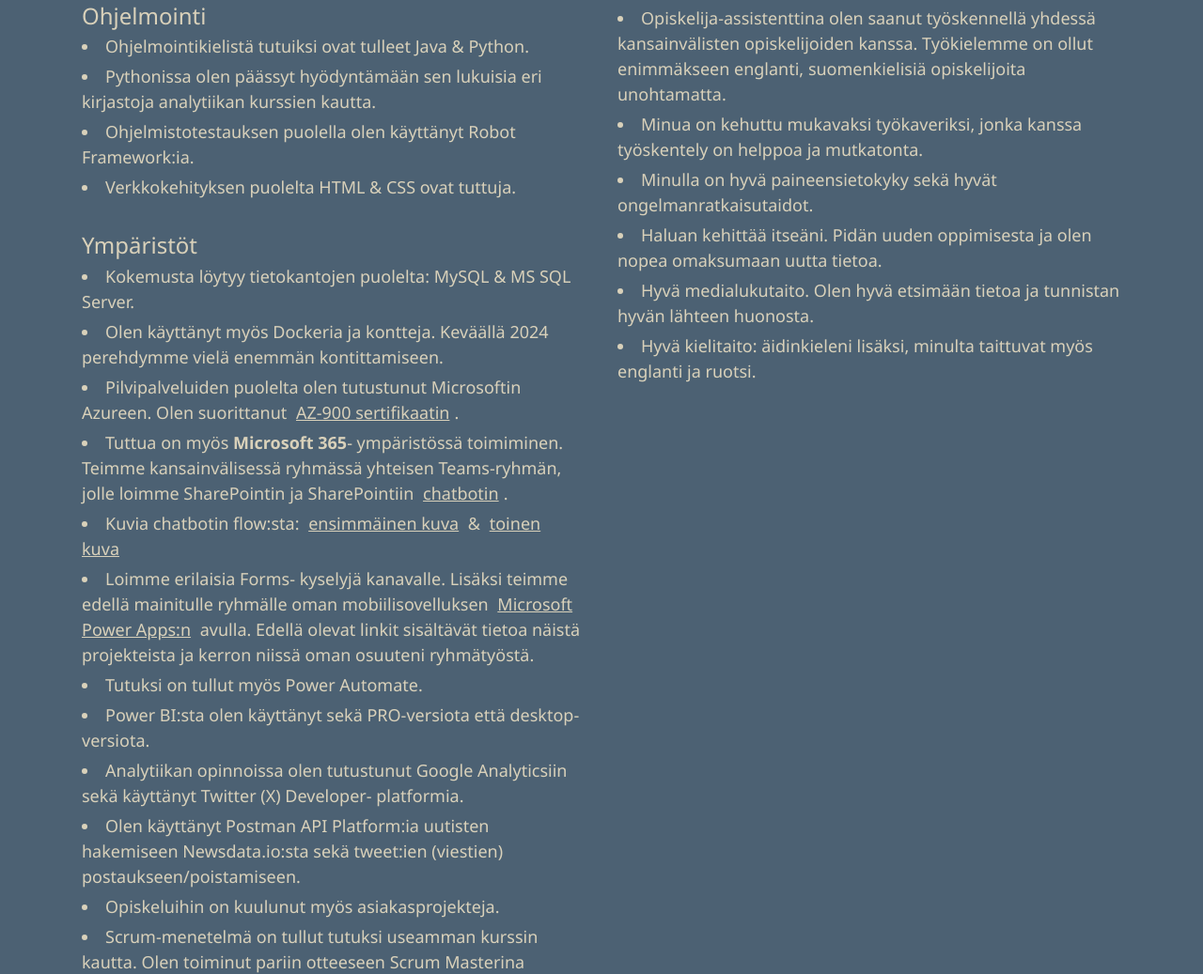
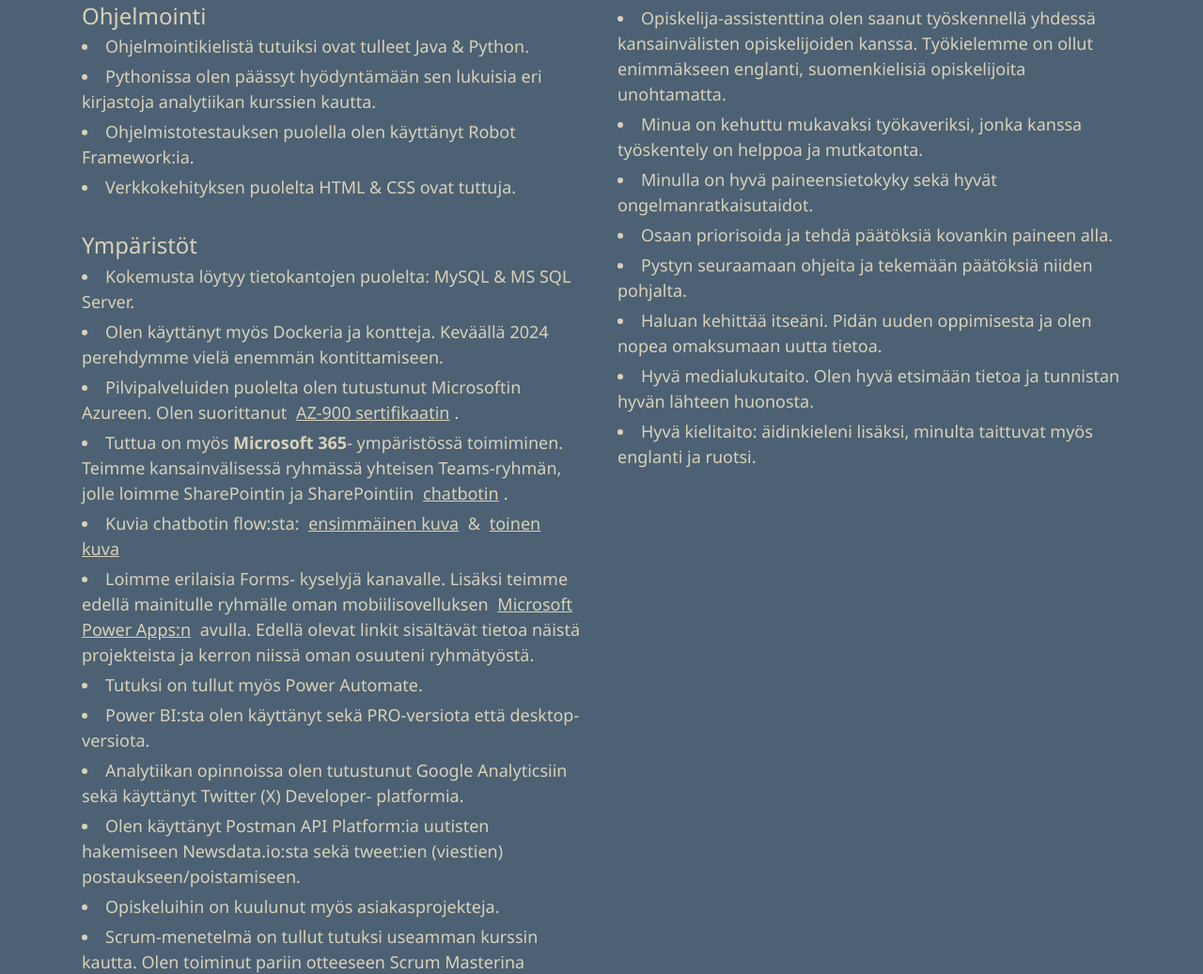
Before and after one commit to tiibuturner/CurriculumVitae, a plain HTML site: page curriculumvitae.html in a window 1280 px wide. Shown: the part 1254-2291 px from the top of the page at 94% size. Drawn offline with nearby package versions, Linux system fonts and the light colour scheme.

Commit message:
Added something to the soft skills

```diff
--- a/curriculumvitae.html
+++ b/curriculumvitae.html
@@ -117,6 +117,8 @@ Tavoitteenani on työllistyä tälle sektorille.</p>
         <li>Opiskelija-assistenttina olen saanut työskennellä yhdessä kansainvälisten opiskelijoiden kanssa. Työkielemme on ollut enimmäkseen englanti, suomenkielisiä opiskelijoita unohtamatta.</li>
         <li>Minua on kehuttu mukavaksi työkaveriksi, jonka kanssa työskentely on helppoa ja mutkatonta.</li>
         <li>Minulla on hyvä paineensietokyky sekä hyvät ongelmanratkaisutaidot.</li>
+        <li>Osaan priorisoida ja tehdä päätöksiä kovankin paineen alla.</li>
+        <li>Pystyn seuraamaan ohjeita ja tekemään päätöksiä niiden pohjalta.</li>
         <li>Haluan kehittää itseäni. Pidän uuden oppimisesta ja olen nopea omaksumaan uutta tietoa.</li>
         <li>Hyvä medialukutaito. Olen hyvä etsimään tietoa ja tunnistan hyvän lähteen huonosta.</li>
         <li>Hyvä kielitaito: äidinkieleni lisäksi, minulta taittuvat myös englanti ja ruotsi.</li>
```
